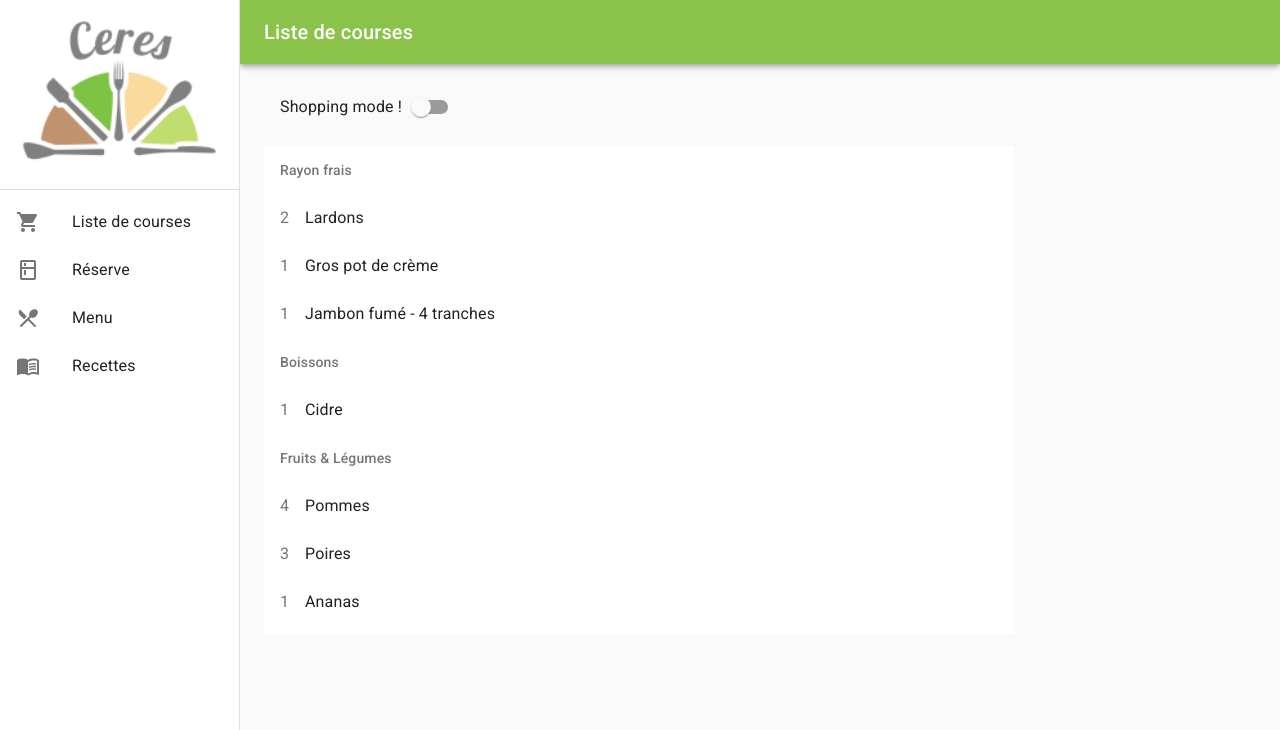
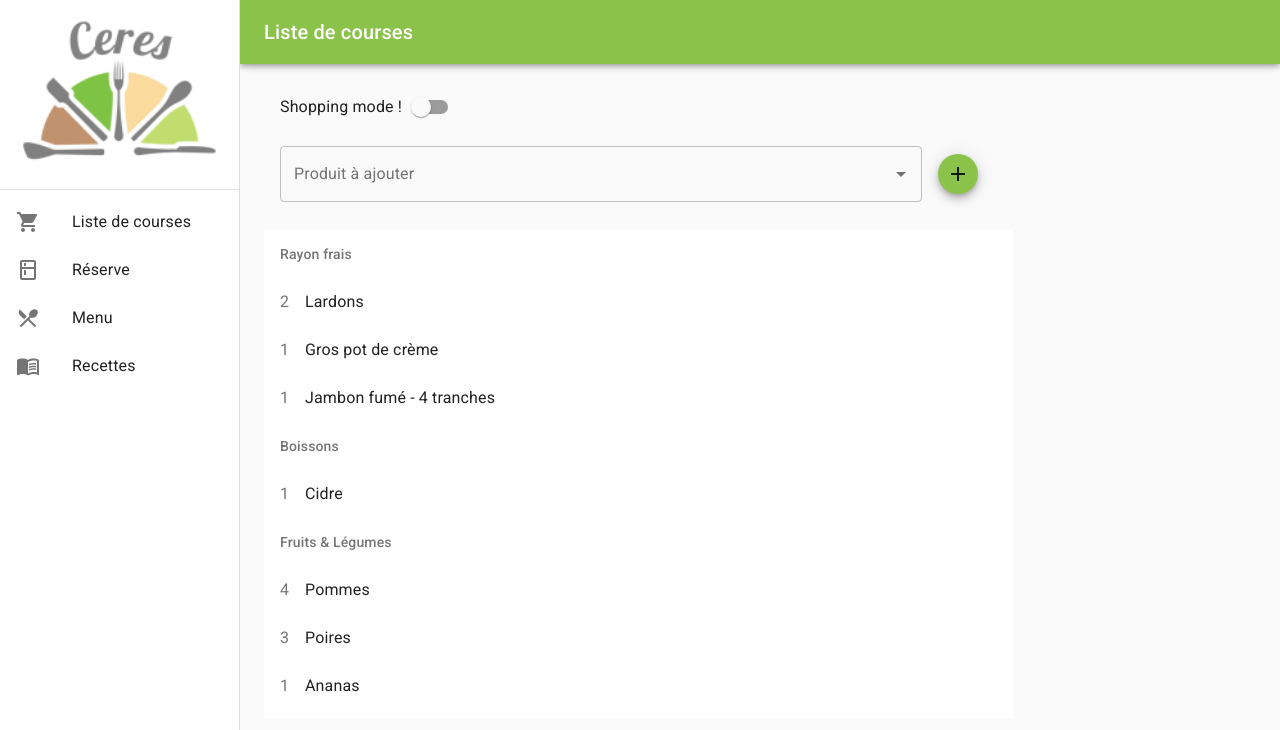
Before and after one commit to LorianeE/ceres-front, a React (Create React App) app: page /shoppinglist in a window 1280 px wide. Shown: the top 730 px of the page. Built offline with nearby package versions, Linux system fonts and the light colour scheme.

Commit message:
feat: Add autocomplete to add product

```diff
--- a/package.json
+++ b/package.json
@@ -3,8 +3,9 @@
   "version": "0.1.0",
   "private": true,
   "dependencies": {
-    "@material-ui/core": "^4.9.8",
+    "@material-ui/core": "^4.9.9",
     "@material-ui/icons": "^4.9.1",
+    "@material-ui/lab": "^4.0.0-alpha.48",
     "@testing-library/jest-dom": "^4.2.4",
     "@testing-library/react": "^9.3.2",
     "@testing-library/user-event": "^7.1.2",
--- a/src/content/ShoppingList.js
+++ b/src/content/Shopping.js
@@ -11,11 +11,17 @@ import Checkbox from "@material-ui/core/Checkbox";
 import FormGroup from "@material-ui/core/FormGroup";
 import FormControlLabel from "@material-ui/core/FormControlLabel";
 import RestoreIcon from '@material-ui/icons/Restore';
+import Button from "@material-ui/core/Button";
+import TextField from "@material-ui/core/TextField";
+import Autocomplete from '@material-ui/lab/Autocomplete';
+import AddIcon from '@material-ui/icons/Add';
 
 import shoppingListData from './data/shoppingList.json'
+import {productsList} from './data/productsList'
 
 import {SHELF_TRANSLATION} from './data/translation'
-import Button from "@material-ui/core/Button";
+import Fab from "@material-ui/core/Fab";
+import Grid from "@material-ui/core/Grid";
 
 const useStyles = makeStyles((theme) => ({
   root: {
@@ -32,6 +38,13 @@ const useStyles = makeStyles((theme) => ({
   ul: {
     backgroundColor: 'inherit',
     padding: 0
+  },
+  autoComplete: {
+    width: '100%',
+    maxWidth: 750,
+    marginBottom: 20,
+    paddingLeft: 16,
+    paddingRight: 16
   }
 }));
 
@@ -57,6 +70,11 @@ const ShoppingList = () => {
     const newItemsRemoved = itemsRemoved.slice(0, itemsRemoved.length - 1)
     setShoppingList(newShoppingList)
     setItemsRemoved(newItemsRemoved)
+  }
+
+
+  const addItem = () => {
+
   }
 
   const shelves = Array.from(new Set(shoppingList.map(item => item.shelf))).sort()
@@ -91,6 +109,25 @@ const ShoppingList = () => {
           )
         }
       </FormGroup>
+      {
+        !shoppingMode && (
+        <Grid container direction="row" alignItems="center" spacing={2} className={classes.autoComplete}>
+          <Grid item xs={11}>
+            <Autocomplete
+              id="combo-box-demo"
+              options={productsList}
+              getOptionLabel={(option) => option.label}
+              renderInput={(params) => <TextField {...params} label="Produit à ajouter" variant="outlined"/>}
+            />
+          </Grid>
+          <Grid item xs={1}>
+            <Fab color="primary" aria-label="add" className={classes.margin} size="small" onClick={addItem}>
+              <AddIcon/>
+            </Fab>
+          </Grid>
+        </Grid>
+        )
+      }
       <List className={classes.root} subheader={<li/>}>
         {shelves.map((shelf) => (
           <li key={shelf} className={classes.listSection}>
--- /dev/null
+++ b/src/content/data/productsList.js
@@ -0,0 +1,37 @@
+export const productsList = [
+  {
+    'id': 'baconStrips',
+    'label': 'Lardons',
+    'shelf': 'cold'
+  },
+  {
+    'id': 'cider',
+    'label': 'Cidre',
+    'shelf': 'drinks'
+  },
+  {
+    'id': 'apple',
+    'label': 'Pommes',
+    'shelf': 'produce'
+  },
+  {
+    'id': 'pear',
+    'label': 'Poires',
+    'shelf': 'produce'
+  },
+  {
+    'id': 'pineapple',
+    'label': 'Ananas',
+    'shelf': 'produce'
+  },
+  {
+    'id': 'bigCreamJar',
+    'label': 'Gros pot de crème',
+    'shelf': 'cold'
+  },
+  {
+    'id': 'smokedHam-4',
+    'label': 'Jambon fumé - 4 tranches',
+    'shelf': 'cold'
+  }
+]
--- a/src/routes.js
+++ b/src/routes.js
@@ -1,5 +1,5 @@
 import ShoppingCartIcon from "@material-ui/icons/ShoppingCart";
-import ShoppingList from "./content/ShoppingList";
+import ShoppingList from "./content/Shopping";
 import KitchenIcon from "@material-ui/icons/Kitchen";
 import Store from "./content/Store";
 import RestaurantMenuIcon from "@material-ui/icons/RestaurantMenu";
```
Also changed, not shown: 1 other file (tests, documents, lock files or other folders).
